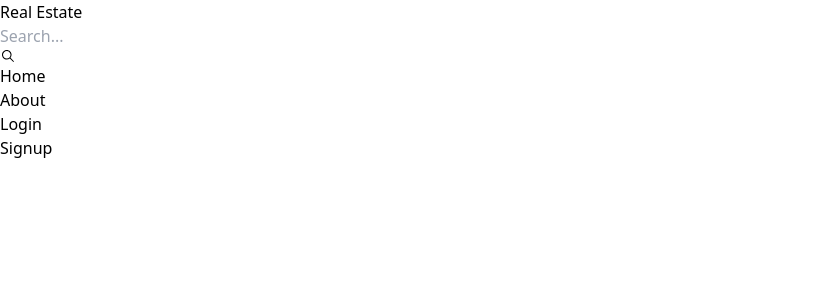
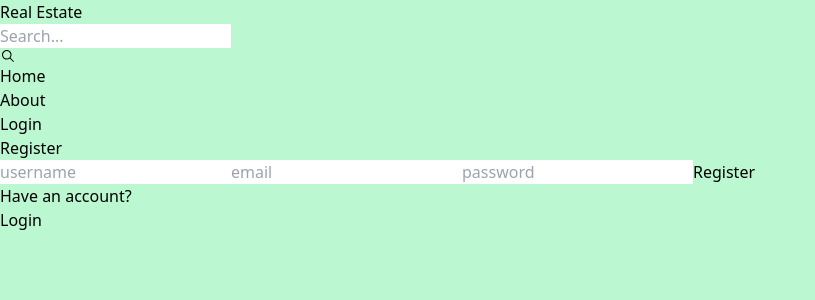
Before and after one commit to ankur-29/real_estate, a React (Vite) app in the folder frontend/: page /register in a window 1280 px wide. Shown: the top 300 px of the page, without its empty margins (0-815 px from the left). Built offline with nearby package versions, Linux system fonts and the light colour scheme.

Commit message:
created register UI page.

```diff
--- a/frontend/src/index.css
+++ b/frontend/src/index.css
@@ -1,3 +1,8 @@
 @tailwind base;
 @tailwind components;
 @tailwind utilities;
+
+
+body {
+    background-color: #bbf7d0;
+}
--- a/frontend/src/pages/Signup.jsx
+++ b/frontend/src/pages/Signup.jsx
@@ -1,8 +1,34 @@
 import React from 'react';
+import { Link } from 'react-router-dom'
 
 const Signup = () => {
   return (
-    <div>Signup</div>
+    <div className='mx-auto max-w-lg p-3'>
+      <h1 className='text-3xl my-7 text-center font-semibold'>Register</h1>
+      <form className='flex flex-col gap-4'>
+        <input
+          id='username'
+          className='border p-3 rounded-lg'
+          type='text' placeholder='username' />
+        <input
+          id='email'
+          className='border p-3 rounded-lg'
+          type='text' placeholder='email' />
+        <input
+          id='password'
+          className='border p-3 rounded-lg'
+          type='text' placeholder='password' />
+        <button className='uppercase text-white bg-blue-600 hover:opacity-95 rounded-lg p-3'>
+          Register
+        </button>
+      </form>
+      <div className='flex gap-2 mt-5'>
+        <p>Have an account?</p>
+        <Link to={'/login'}>
+        <span className='text-blue-600 hover:underline hover:cursor-pointer'>Login</span>
+        </Link>
+      </div>
+    </div>
   )
 }
 
```
